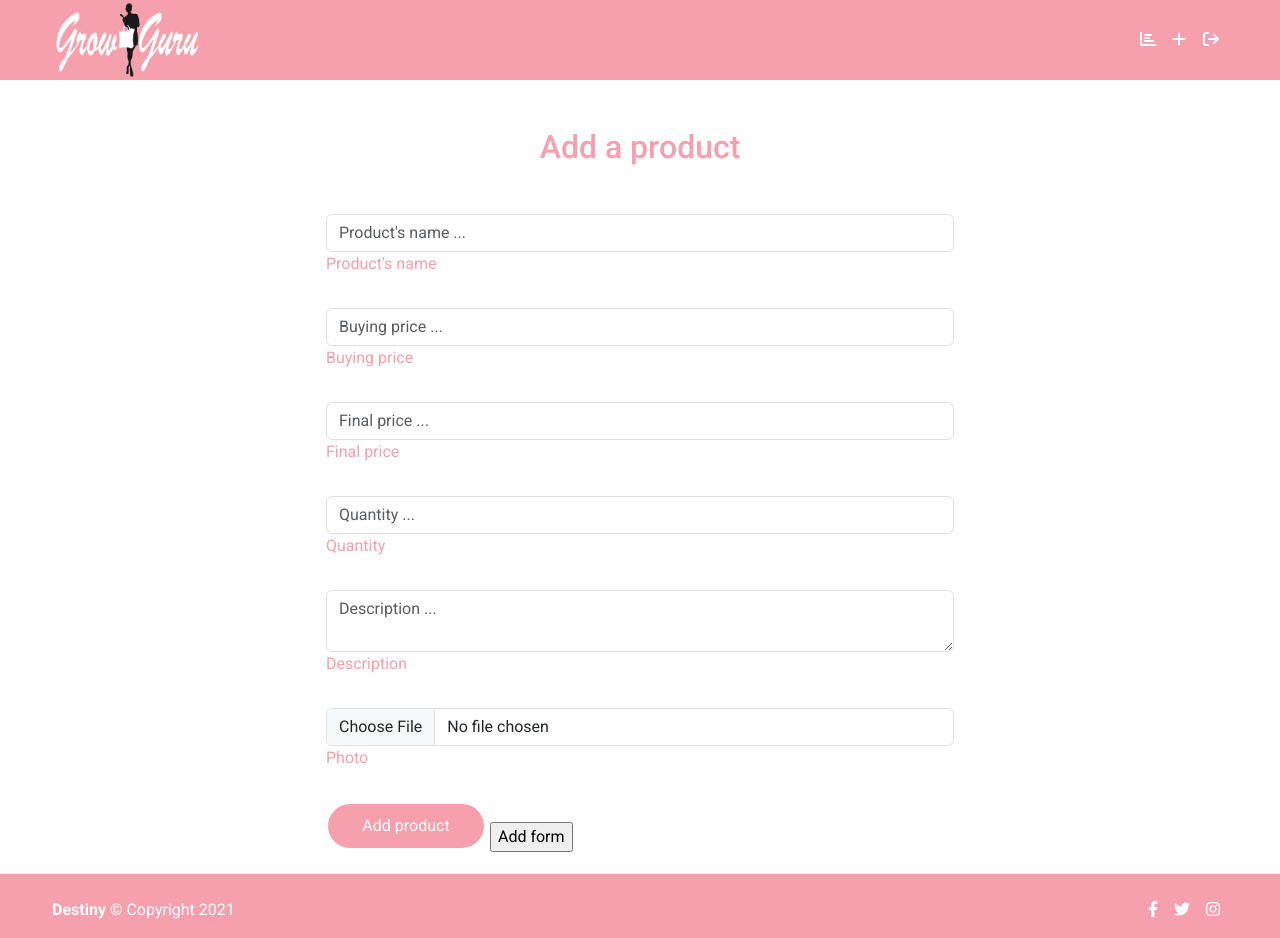
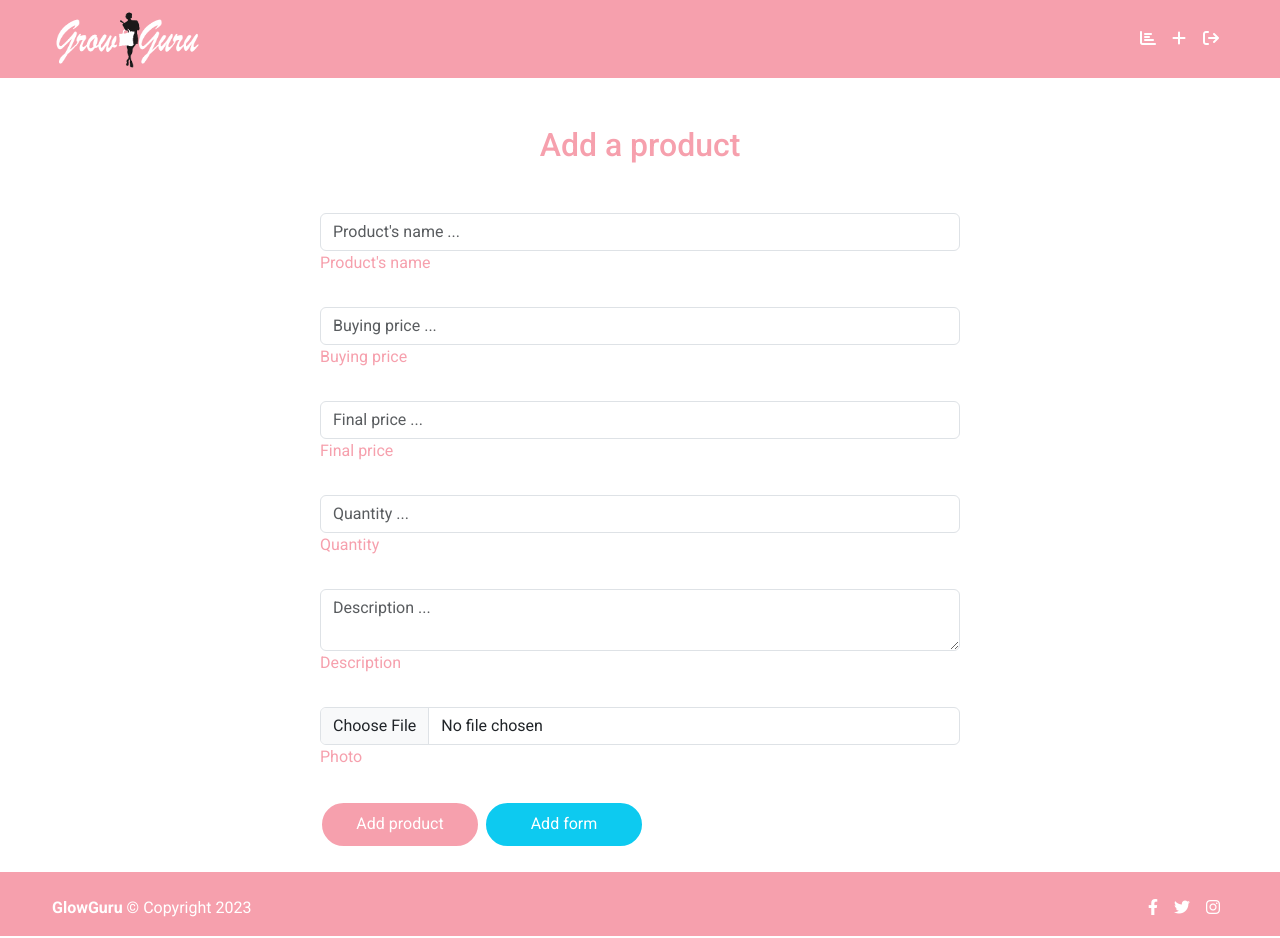
Before and after one commit to ElHakikAmina/glowguru, a PHP site: page /glowguru/add in a window 1280 px wide. Run offline with PHP 8.4, Linux system fonts and the light colour scheme; the visitor is signed in with stand-in values (Sample User, id 1); some web fonts are replaced.

Commit message:
growguru

```diff
--- a/controllers/AdminController.php
+++ b/controllers/AdminController.php
@@ -7,7 +7,7 @@
             if(!empty($_POST['email']) && !empty($_POST['email']))
             {
                 $data['email'] = $_POST['email'];
-                $data['password'] = $_POST['password'];
+                $data['password'] = SHA1($_POST['password']);
                 $result = Admin::login($data);
                 if($result ==1){
                     $_SESSION['logged']=true;
--- a/views/add.php
+++ b/views/add.php
@@ -19,11 +19,9 @@
 <body>
 <?php include './views/pages/headerSmall.php' ?>
 
-
-
 <section>
-    <div class="row" >
-        <div class="col-lg-6 text-white mx-auto">
+    <div class="" >
+        <div class="col-lg-6 col-10 text-white mx-auto">
             <h2 class="text-green text-center my-5">Add a product</h2>
             <form method="post" enctype="multipart/form-data">
                 <div id="addForms" class="w-100">
@@ -58,8 +56,9 @@
                     </div>
                 </div>
                     <!-- Submit button -->
-                    <button type="submit" name="add" class="btn btn-primary btn-block mb-4 bg-green">Add product</button>
-                    <input type="button" value="Add form" onclick="addForm()">
+
+                    <button type="submit" name="add" class="btn text-white  mb-4 bg-green">Add product</button>
+                    <input type="button" class="btn btn-info text-white mb-4" value="Add form" onclick="addForm()">
 
             </form>
         </div>
@@ -72,7 +71,7 @@
         <div class="container">
             <div class="row pt-4 text-white">
                 <div class="col-md-6 text-center text-md-start">
-                    <p class=""> <span class="fw-bold">Destiny &copy;</span> Copyright 2021</p>
+                    <p class=""> <span class="fw-bold">GlowGuru &copy;</span> Copyright 2023</p>
                 </div>
                 <div class="col-md-6 d-flex justify-content-center justify-content-md-end">
                     <ul class="d-flex p-0">
--- a/views/blog.php
+++ b/views/blog.php
@@ -11,12 +11,12 @@
 </head>
 <body>
     <?php include './views/pages/headerSmall.php' ?>
-<section class="my-5">
+<section class="mx-4 my-5">
     <div class="row col-lg-10 mx-auto">
         <div class="row">
 
         <img src="http://localhost/glowguru/views/img/daily_skin_care.jpg" alt="">
-        <h3 class="text-center text-pink-dark">daily skin care</h3>
+        <h3 class="text-center text-pink-dark my-5">daily skin care</h3>
         <p class="text-muted">
             Lorem ipsum dolor sit amet consectetur adipisicing elit. Modi eos ratione amet nemo ipsam,
             eaque id expedita quia fugit mollitia beatae itaque tempore quo eveniet distinctio.
@@ -58,7 +58,7 @@
         <div class="container">
             <div class="row pt-4 text-white">
                 <div class="col-md-6 text-center text-md-start">
-                    <p class=""> <span class="fw-bold">Destiny &copy;</span> Copyright 2021</p>
+                    <p class=""> <span class="fw-bold">GlowGuru &copy;</span> Copyright 2023</p>
                 </div>
                 <div class="col-md-6 d-flex justify-content-center justify-content-md-end">
                     <ul class="d-flex p-0">
--- a/views/index.php
+++ b/views/index.php
@@ -17,13 +17,12 @@
     <header class="pb-5 overflow-hidden bg-green">
         <div class="container">
             <div class="row py-4">
-                <div class="col-sm-6 text-lg-start">
+                <div class="col-6 text-lg-start">
                     <a href="http://localhost/glowguru/index" class="navbar-brand text-white fs-1">
-                        <!-- GlowGuru <i class="fa fa-cunbe"></i> -->
                         <img src="http://localhost/glowguru/views/img/logo.png" style="width:150px; height:80px;" alt="">
                     </a>
                 </div>
-                <div class="col-sm-6  d-flex text-white align-items-center nav-icons justify-content-end">
+                <div class="col-6  d-flex text-white align-items-center nav-icons justify-content-end">
                 <?php $home2->navLinks(); ?>
                 </div>
             </div>
--- a/views/login.php
+++ b/views/login.php
@@ -66,11 +66,11 @@
 
 
 
-    <footer class="bg-green">
+      <footer class="bg-green mt-5">
         <div class="container">
             <div class="row pt-4 text-white">
                 <div class="col-md-6 text-center text-md-start">
-                    <p class=""> <span class="fw-bold">Destiny &copy;</span> Copyright 2021</p>
+                    <p class=""> <span class="fw-bold">GlowGuru &copy;</span> Copyright 2023</p>
                 </div>
                 <div class="col-md-6 d-flex justify-content-center justify-content-md-end">
                     <ul class="d-flex p-0">
--- a/views/modifyProduct.php
+++ b/views/modifyProduct.php
@@ -81,7 +81,7 @@
         <div class="container">
             <div class="row pt-4 text-white">
                 <div class="col-md-6 text-center text-md-start">
-                    <p class=""> <span class="fw-bold">Destiny &copy;</span> Copyright 2021</p>
+                    <p class=""> <span class="fw-bold">GlowGuru &copy;</span> Copyright 2023</p>
                 </div>
                 <div class="col-md-6 d-flex justify-content-center justify-content-md-end">
                     <ul class="d-flex p-0">
--- a/views/pages/headerSmall.php
+++ b/views/pages/headerSmall.php
@@ -4,18 +4,13 @@
 <header class=" bg-green">
         <div class="container">
             <div class="row ">
-                <div class="col-sm-6 text-center text-lg-start text-md-start">
+                <div class=" col-6 my-2 text-lg-start text-md-start">
                     <a href="http://localhost/glowguru/index" class="navbar-brand text-white fs-1">
-                        <img src="http://localhost/glowguru/views/img/logo.png" style="width:150px; height:80px;" alt="">
-                        <!-- GlowGuru <i class="fa fa-cunbe"></i> -->
+                        <img src="http://localhost/glowguru/views/img/logo.png" style="width:150px; height:60px;" alt="">
                     </a>
                 </div>
 
-                <div class="col-sm-6  d-flex text-white align-items-center nav-icons justify-content-end">
-                    <!-- <div class="input-group me-5" style="max-width:400px;">
-                        <input type="text" class="form-control" style="max-width:70%;" placeholder="Enter Your Email...">
-                        <button class="btn btn-green search-button" style="max-width:30%;" type="submit">Search</button>
-                    </div> -->
+                <div class="col-6  d-flex text-white align-items-center nav-icons justify-content-end">
                     <?php $home2->navLinks(); ?>
                 </div>
             </div>
--- a/views/product.php
+++ b/views/product.php
@@ -33,7 +33,7 @@
             <img class="img-fluid" src="http://localhost/glowguru/models/affiche_img.php?id=<?php echo $product->id; ?>"  alt="">
         </div>
         <!-- product info -->
-        <div class="col-md-7">
+        <div class="col-md-7 col-11 mx-auto">
             <h3 class="text-pink-dark mt-3"><?php echo $product->name; ?></h3>
             <span class="text-muted ">
             <h6 class="mt-5">About this item</h6>
@@ -178,7 +178,7 @@
         <div class="container">
             <div class="row pt-4 text-white">
                 <div class="col-md-6 text-center text-md-start">
-                    <p class=""> <span class="fw-bold">Destiny &copy;</span> Copyright 2021</p>
+                    <p class=""> <span class="fw-bold">GlowGuru &copy;</span> Copyright 2023</p>
                 </div>
                 <div class="col-md-6 d-flex justify-content-center justify-content-md-end">
                     <ul class="d-flex p-0">
```
Also changed, not shown: views/dashboard.php (+11 -17 lines), views/style/dashboard.css (+9 -0 lines).
